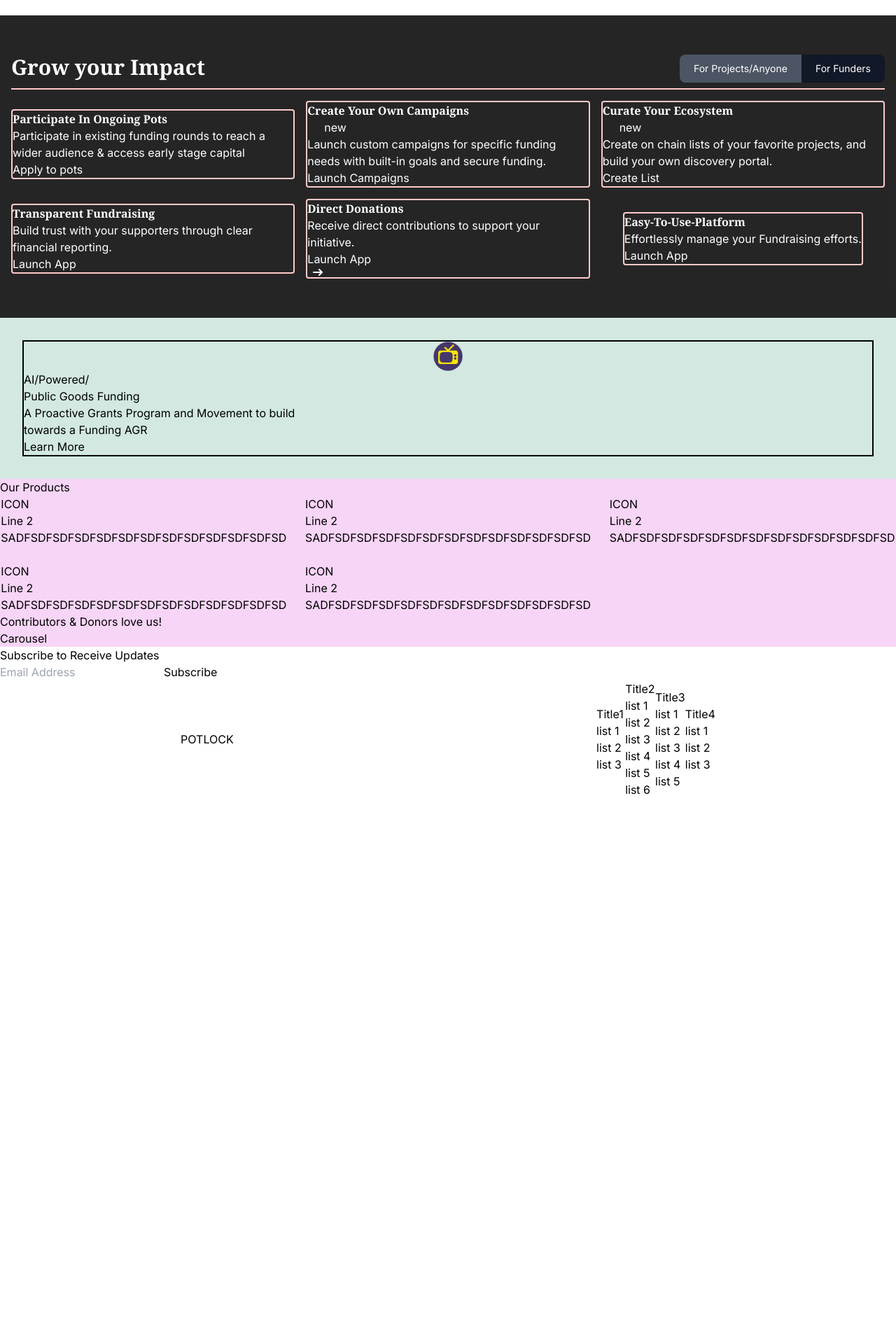
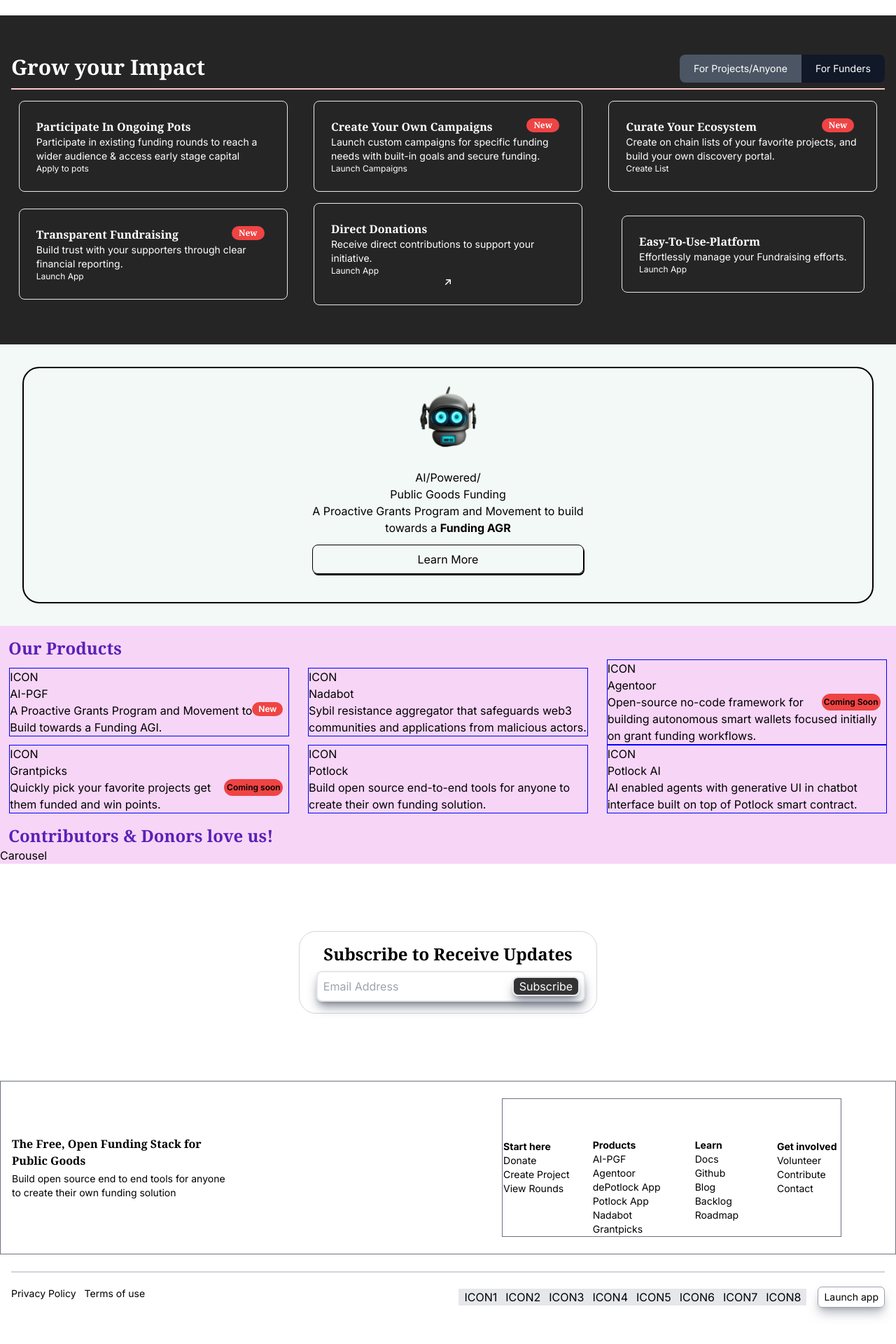
Before and after one commit to mbougs/landing-page-app, a Next.js app: page / in a window 1280 px wide. Shown: the part 854-2774 px from the top of the page at 70% size. Before the commit the page ends 1994 px from the top, so only its background shows below. Built offline with nearby package versions, Linux system fonts and the light colour scheme.

Commit message:
styling #2

```diff
--- a/app/component/component2.jsx
+++ b/app/component/component2.jsx
@@ -1,3 +1,5 @@
+import Link from "next/link";
+
 export default function Component2() {
   return (
     <div id="comp2">
@@ -7,41 +9,39 @@ export default function Component2() {
             <button className="projects">For Projects/Anyone</button>
         </div>
         <div className="grid grid-cols-3 gap-4">
-          <section className="rounded">
+          <Link href="#"><section>
             <h3 className="font-serif font-bold">Participate In Ongoing Pots</h3>
-            <p>Participate in existing funding rounds to reach a wider audience & access early stage capital</p>
-            <p>Apply to pots</p>
-          </section>
-          <section className="rounded">
-            <h3 className="font-serif font-bold">Create Your Own Campaigns</h3>
-            <span className="rounded-full py-3 px-6">new</span>
-            <p>Launch custom campaigns for specific funding needs with built-in goals and secure funding.</p>
-            <p>Launch Campaigns</p>
-          </section>
-          <section className="rounded">
-            <h3 className="font-serif font-bold">Curate Your Ecosystem</h3>
-            <span className="rounded-full py-3 px-6">new</span>
-            <p>Create on chain lists of your favorite projects, and build your own discovery portal.</p>
-            <p>Create List</p>
-          </section>
-          <section className="rounded">
-            <h3 className="font-serif font-bold">Transparent Fundraising</h3>
-            <p>Build trust with your supporters through clear financial reporting.</p>
-            <p>Launch App</p>
-          </section>
-          <section className="rounded">
+            <p className="text-sm">Participate in existing funding rounds to reach a wider audience & access early stage capital</p>
+            <p className="text-xs">Apply to pots</p>
+          </section></Link>
+          <Link href="#"><section>
+            <h3 className="font-serif font-bold">Create Your Own Campaigns<span>New</span></h3>
+            <p className="text-sm">Launch custom campaigns for specific funding needs with built-in goals and secure funding.</p>
+            <p className="text-xs">Launch Campaigns</p>
+          </section></Link>
+          <Link href="#"><section>
+            <h3 className="font-serif font-bold">Curate Your Ecosystem<span>New</span></h3>
+            <p className="text-sm">Create on chain lists of your favorite projects, and build your own discovery portal.</p>
+            <p className="text-xs">Create List</p>
+          </section></Link>
+          <Link href="#"><section>
+            <h3 className="font-serif font-bold">Transparent Fundraising<span>New</span></h3>
+            <p className="text-sm">Build trust with your supporters through clear financial reporting.</p>
+            <p className="text-xs">Launch App</p>
+          </section></Link>
+          <Link href="#"><section>
             <h3 className="font-serif font-bold">Direct Donations</h3>
-            <p>Receive direct contributions to support your initiative.</p>
-            <p>Launch App</p>
-            <svg class="rtl:rotate-45 w-3.5 h-3.5 ms-2" aria-hidden="true" xmlns="http://www.w3.org/2000/svg" fill="none" viewBox="0 0 14 10">
-            <path stroke="currentColor" stroke-linecap="round" stroke-linejoin="round" stroke-width="2" d="M1 5h12m0 0L9 1m4 4L9 9"/>
-        </svg>
-          </section>
-          <section className="rounded">
+            <p className="text-sm">Receive direct contributions to support your initiative.</p>
+            <p className="text-xs">Launch App</p>
+            <svg xmlns="http://www.w3.org/2000/svg" viewBox="0 0 16 16" fill="currentColor" className="size-4">
+              <path fillRule="evenodd" d="M4.22 11.78a.75.75 0 0 1 0-1.06L9.44 5.5H5.75a.75.75 0 0 1 0-1.5h5.5a.75.75 0 0 1 .75.75v5.5a.75.75 0 0 1-1.5 0V6.56l-5.22 5.22a.75.75 0 0 1-1.06 0Z" clipRule="evenodd" />
+            </svg>
+          </section></Link>
+          <Link href="#"><section>
             <h3 className="font-serif font-bold">Easy-To-Use-Platform</h3>
-            <p>Effortlessly manage your Fundraising efforts.</p>
-            <p>Launch App</p>
-          </section>
+            <p className="text-sm">Effortlessly manage your Fundraising efforts.</p>
+            <p className="text-xs">Launch App</p>
+          </section></Link>
         </div>
     </div>
   )
--- a/app/component/component3.jsx
+++ b/app/component/component3.jsx
@@ -1,19 +1,21 @@
 import Image from "next/image";
-import logo from '../../public/logo.png'
+import logo from '../../public/robot-logo.png'
 
 export default function Component3() {
   return (
     <>
     <div id="comp3">
-        <div className="items-center">
+        <div className="centered">
             <Image src={logo}
-            width={42}
+            width={120}
             alt="logo"/>
-            <h2>AI/Powered/</h2>
-            <h2>Public Goods Funding</h2>
-            <p>A Proactive Grants Program and Movement to build</p>
-            <p>towards a Funding AGR</p>
-            <button>Learn More</button>
+            <div className="text">
+              <h2>AI/Powered/</h2>
+              <h2>Public Goods Funding</h2>
+              <p>A Proactive Grants Program and Movement to build</p>
+              <p>towards a <strong>Funding AGR</strong></p>
+            </div>
+            <button className="toyo">Learn More</button>
         </div>
     </div>
     </>
--- a/app/component/component4.jsx
+++ b/app/component/component4.jsx
@@ -2,31 +2,36 @@ export default function Component4() {
   return (
     <div id="comp4">
     <h1>Our Products</h1>
-        <div className="grid grid-cols-3 gap-6">
+        <div className="products">
             <section>
                 <p>ICON</p>
-                <p>Line 2</p>
-                <p>SADFSDFSDFSDFSDFSDFSDFSDFSDFSDFSDFSDFSD</p>
+                <p className="comp4-subtitle">AI-PGF</p><span className="badge new">New</span>
+                <p>A Proactive Grants Program and Movement to Build towards a Funding AGI.</p>
             </section>
             <section>
                 <p>ICON</p>
-                <p>Line 2</p>
-                <p>SADFSDFSDFSDFSDFSDFSDFSDFSDFSDFSDFSDFSD</p>
+                <p>Nadabot</p>
+                <p>Sybil resistance aggregator that safeguards web3 communities and applications from malicious actors.</p>
             </section>
             <section>
                 <p>ICON</p>
-                <p>Line 2</p>
-                <p>SADFSDFSDFSDFSDFSDFSDFSDFSDFSDFSDFSDFSD</p>
+                <p className="comp4-subtitle">Agentoor</p><span className="badge coming-soon">Coming Soon</span>
+                <p>Open-source no-code framework for building autonomous smart wallets focused initially on grant funding workflows.</p>
             </section>
             <section>
                 <p>ICON</p>
-                <p>Line 2</p>
-                <p>SADFSDFSDFSDFSDFSDFSDFSDFSDFSDFSDFSDFSD</p>
+                <p className="comp4-subtitle">Grantpicks</p><span className="badge coming-soon">Coming soon</span>
+                <p>Quickly pick your favorite projects get them funded and win points.</p>
             </section>
             <section>
                 <p>ICON</p>
-                <p>Line 2</p>
-                <p>SADFSDFSDFSDFSDFSDFSDFSDFSDFSDFSDFSDFSD</p>
+                <p>Potlock</p>
+                <p>Build open source end-to-end tools for anyone to create their own funding solution.</p>
+            </section>
+            <section>
+                <p>ICON</p>
+                <p>Potlock AI</p>
+                <p>AI enabled agents with generative UI in chatbot interface built on top of Potlock smart contract.</p>
             </section>
         </div>
     <h1>Contributors & Donors love us!</h1>
--- a/app/component/component5.jsx
+++ b/app/component/component5.jsx
@@ -2,54 +2,80 @@ import Link from "next/link";
 
 export default function Component5() {
   return (
-    <>
-        <div>
-            <h3>Subscribe to Receive Updates</h3>
-            <input type="text" placeholder="Email Address" />
+    <div id="comp5">
+      <div className="subscribe">
+        <h3>Subscribe to Receive Updates</h3>
+        <form>
+            <input type="email" placeholder="Email Address" />
             <button>Subscribe</button>
-        </div>
-        <div className="flex">
-            <Link href="#">POTLOCK</Link>
-            <div className="grid grid-cols-4 grid-4">
+        </form>
+      </div>
+        <div className="sides">
+            <div className="side-1">
+                <h3 className="font-bold font-serif mb-1">The Free, Open Funding Stack for Public Goods</h3>
+                <p className="text-sm">Build open source end to end tools for anyone to create their own funding solution</p>
+            </div>
+            <div className="side-2">
                 <section>
-                    <h6>Title1</h6>
+                    <h6>Start here</h6>
                     <ul>
-                        <li>list 1</li>
-                        <li>list 2</li>
-                        <li>list 3</li>
+                        <li>Donate</li>
+                        <li>Create Project</li>
+                        <li>View Rounds</li>
+                    </ul>
+                </section>
+                <section className="mt-14">
+                    <h6>Products</h6>
+                    <ul>
+                        <li>AI-PGF</li>
+                        <li>Agentoor</li>
+                        <li>dePotlock App</li>
+                        <li>Potlock App</li>
+                        <li>Nadabot</li>
+                        <li>Grantpicks</li>
+                    </ul>
+                </section>
+                <section className="mt-14">
+                    <h6>Learn</h6>
+                    <ul>
+                        <li>Docs</li>
+                        <li>Github</li>
+                        <li>Blog</li>
+                        <li>Backlog</li>
+                        <li>Roadmap</li>
                     </ul>
                 </section>
                 <section>
-                    <h6>Title2</h6>
+                    <h6>Get involved</h6>
                     <ul>
-                        <li>list 1</li>
-                        <li>list 2</li>
-                        <li>list 3</li>
-                        <li>list 4</li>
-                        <li>list 5</li>
-                        <li>list 6</li>
-                    </ul>
-                </section>
-                <section>
-                    <h6>Title3</h6>
-                    <ul>
-                        <li>list 1</li>
-                        <li>list 2</li>
-                        <li>list 3</li>
-                        <li>list 4</li>
-                        <li>list 5</li>
-                    </ul>
-                </section>
-                <section>
-                    <h6>Title4</h6>
-                    <ul>
-                        <li>list 1</li>
-                        <li>list 2</li>
-                        <li>list 3</li>
+                        <li>Volunteer</li>
+                        <li>Contribute</li>
+                        <li>Contact</li>
                     </ul>
                 </section>
             </div>
         </div>
-    </>
+        <footer>
+            <div className="footer-items">
+                <div className="footer-items1 text-sm">
+                    <Link href="#" className="pr-3">Privacy Policy</Link>
+                    <Link href="#">Terms of use</Link>
+                </div>
+                <div className="footer-items2 flex">
+                    <div className="footer-icons">
+                        <span>ICON1</span>
+                        <span>ICON2</span>
+                        <span>ICON3</span>
+                        <span>ICON4</span>
+                        <span>ICON5</span>
+                        <span>ICON6</span>
+                        <span>ICON7</span>
+                        <span>ICON8</span>
+                    </div>
+                    <Link href="#"><button>Launch app</button></Link>
+                </div>
+            </div>
+        </footer>
+    </div>
   )
 }
--- a/app/globals.css
+++ b/app/globals.css
@@ -3,12 +3,9 @@
 @tailwind utilities;
 
 * {
-  /* box-sizing: border-box; */
-  max-width: 100%;
+  /* box-sizing: border-box;
+  max-width: 100%; */
   margin: auto;
-}
-html {
-
 }
 /* nav styles */
 nav {
@@ -110,6 +107,7 @@ nav {
 }
 .comp2-header button {
   @apply
+  mb-3
   float-right;
 }
 .projects {
@@ -135,21 +133,156 @@ nav {
 #comp2 section {
   word-wrap: break-word;
   @apply
-  border-2 border-red-200
+  block max-w-sm p-6
+  border border-gray-200
+  rounded-lg;
+}
+#comp2 span {
+  float: right;
+  @apply
+  bg-red-500
+  text-white text-xs font-semibold
+  me-2 px-2.5 py-0.5
+  rounded-full;
 }
 /****************************************************/
 
 #comp3 {
-  background-color: rgba(204, 229, 221, 0.877);
+  background-color: rgba(204, 229, 221, 0.235);
   @apply p-8
 }
-#comp3 div {
+#comp3 .centered {
+  justify-content: center;
   @apply
-  border-2 border-black
-  items-center
+  pt-3
+  grid border-2 border-black rounded-3xl;
 }
-
+.text {
+  @apply
+  text-center
+  my-3
+}
+.toyo {
+  box-shadow: 1px 2px black;
+  @apply
+  px-3 py-2 mb-10
+  border border-solid border-black
+  rounded-lg;
+}
+/*******************************************************/
 
 #comp4 {
   background-color: rgba(239, 167, 239, 0.473);
 }
+#comp4 h1 {
+  @apply
+  font-serif text-violet-800 font-bold text-2xl
+  pl-3 pt-4
+}
+.products {
+  @apply
+  grid grid-cols-3
+}
+.products section {
+  width: 25rem;
+  border: 1px solid blue;
+}
+.comp4-subtitle {
+  position: relative;
+}
+#comp4 .badge {
+  float: right;
+  position: sticky;
+  @apply
+  text-xs font-semibold text-nowrap
+  rounded-full;
+}
+.new {
+  @apply
+  bg-red-500
+  text-white
+  me-2 px-5 py-2
+}
+.coming-soon {
+  @apply
+  /* bg-orange-300 */
+  /* text-black outline-black */
+  me-2 px-10 py-2.5;
+}
+/*****************************************************/
+.subscribe {
+  @apply
+  mx-auto my-24
+  py-4 w-4/12
+  grid justify-items-center
+  border border-gray-300 rounded-3xl;
+}
+.subscribe h3 {
+  @apply
+  mb-2 text-2xl
+  font-serif font-bold;
+}
+form > input, form > button {
+  @apply
+  border-2 shadow-lg shadow-gray-500/80
+  rounded-lg px-2;
+}
+form input {
+  @apply
+  w-96 h-11
+}
+form button {
+  margin-left: -6.5rem;
+  @apply
+  text-white
+  bg-black/80
+}
+/*****************/ /*****************/
+.sides {
+  @apply
+  py-6
+  grid grid-cols-2
+  border border-gray-500;
+}
+.side-1 {
+  @apply
+  ml-4 w-6/12;
+}
+.side-2 {
+  @apply
+  text-sm
+  grid grid-cols-4
+  gap-x-8 content-start
+  border border-gray-500;
+}
+.side-2 h6 {
+  @apply
+  font-bold;
+}
+/**********************/ /********/
+.footer-items {
+  @apply
+  my-6 pt-5 mx-4 h-20
+  border-t-2 border-gray-300
+}
+.footer-items1 {
+  @apply
+  float-left
+}
+.footer-items2 {
+  @apply
+  float-right
+}
+.footer-icons {
+  @apply
+  px-2
+  bg-gray-200
+  space-x-3
+}
+.footer-items2 a {
+  @apply
+  text-sm rounded-md
+  ml-4 py-1 px-2
+  border border-gray-400
+  shadow-gray-500/50 shadow-lg;
+}
```
Also changed, not shown: public/robot-logo.png (added).
